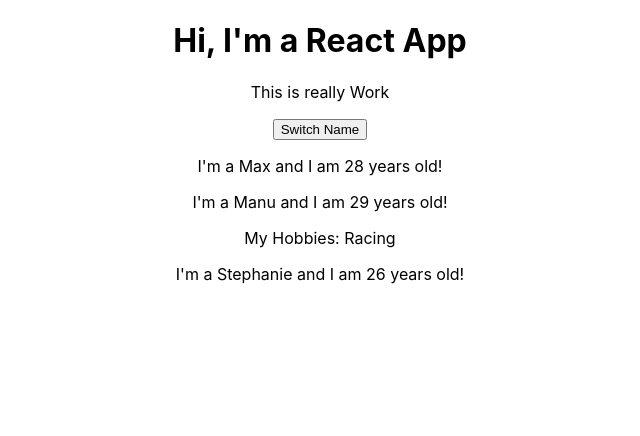
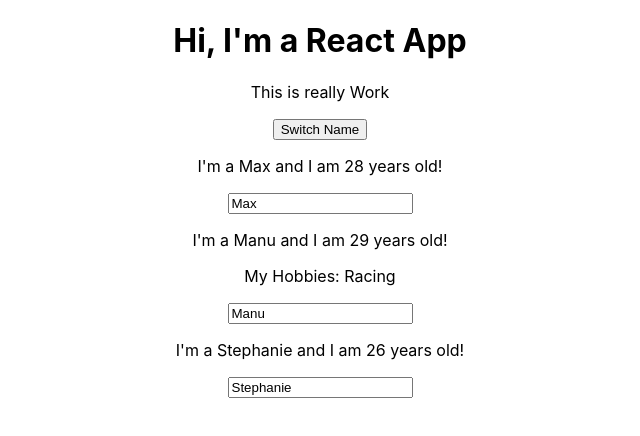
Before and after one commit to ag502/react-study, a React (Create React App) app in the folder react-complete-guide/: page / in a window 1280 px wide. Shown: the top 436 px of the page, without its empty margins (320-960 px from the left). Built offline with nearby package versions, Linux system fonts and the light colour scheme.

Commit message:
Use Input tag in React

```diff
--- a/react-complete-guide/src/App.js
+++ b/react-complete-guide/src/App.js
@@ -23,6 +23,16 @@ class App extends Component {
     });
   };
 
+  nameChangedHandler = event => {
+    this.setState({
+      persons: [
+        { name: "Max", age: 28 },
+        { name: event.target.value, age: 29 },
+        { name: "Stephanie", age: 27 }
+      ]
+    });
+  };
+
   render() {
     return (
       <div className="App">
@@ -39,6 +49,7 @@ class App extends Component {
           name={this.state.persons[1].name}
           age={this.state.persons[1].age}
           click={this.switchNameHandler.bind(this, "Max")}
+          changed={this.nameChangedHandler}
         >
           My Hobbies: Racing
         </Person>
--- a/react-complete-guide/src/Person/Person.js
+++ b/react-complete-guide/src/Person/Person.js
@@ -7,6 +7,7 @@ const person = props => {
         I'm a {props.name} and I am {props.age} years old!
       </p>
       <p>{props.children}</p>
+      <input type="text" onChange={props.changed} value={props.name} />
     </div>
   );
 };
```
